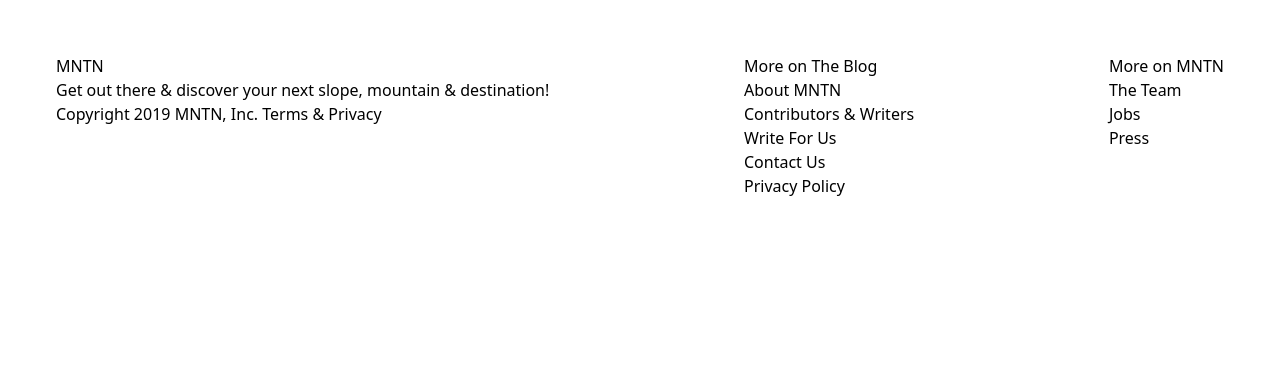
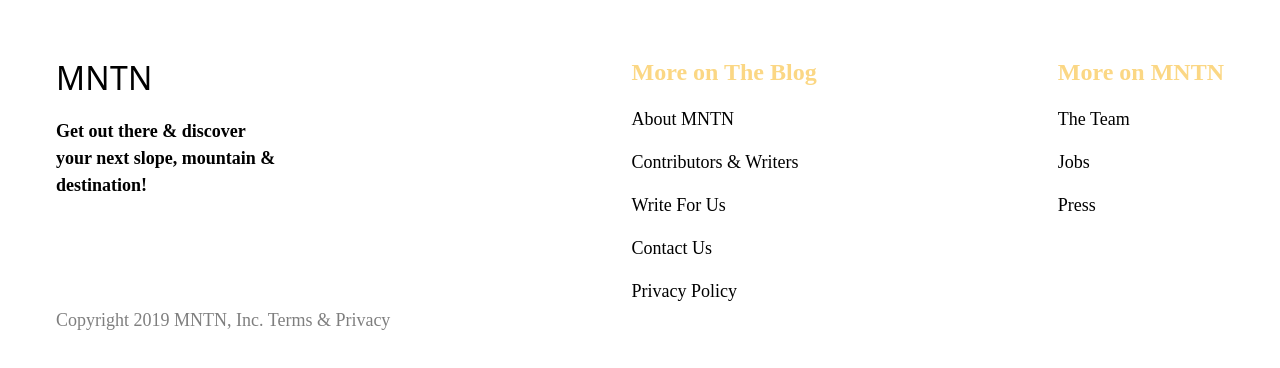
Before and after one commit to Ankita-singh-05/MNTN-Landing-Page, a React (Create React App) app: page / in a window 1280 px wide. Shown: the part 682-1050 px from the top of the page. Before the commit the page ends 936 px from the top, so only its background shows below. Built offline with nearby package versions, Linux system fonts and the light colour scheme.

Commit message:
Footer Component

```diff
--- a/src/components/footer/footer.component.js
+++ b/src/components/footer/footer.component.js
@@ -4,13 +4,22 @@
   return (
     <div className="flex justify-between m-14">
       <div>
-        <h1>MNTN</h1>
-        <p>Get out there & discover your next slope, mountain & destination!</p>
-        <p>Copyright 2019 MNTN, Inc. Terms & Privacy</p>
+        <h1 className="mb-4 font-[Chronicle Display] tracking-[0.01em] text-[32px]">MNTN</h1>
+        <div className="font-[Gilroy] text-[18px]">
+          <p className="w-56 font-bold">
+            Get out there & discover your next slope, mountain & destination!
+          </p>
+          <p className="mt-[6em] font-medium opacity-[0.5]">
+            Copyright 2019 MNTN, Inc. Terms & Privacy
+          </p>
+        </div>
       </div>
-      <div>
-        More on The Blog
-        <div className="list-none">
+
+      <div className="font-[Gilroy]">
+        <h1 className="text-[#FBD784] mb-4 font-bold text-[24px]">
+          More on The Blog
+        </h1>
+        <div className="list-none text-[18px] space-y-4 font-medium">
           <li>About MNTN</li>
           <li>Contributors & Writers</li>
           <li>Write For Us</li>
@@ -18,9 +27,12 @@
           <li>Privacy Policy</li>
         </div>
       </div>
-      <div className="">
-        More on MNTN
-        <div className="list-none">
+
+      <div className="font-[Gilroy]">
+        <h1 className="text-[#FBD784] mb-4 font-bold text-[24px]">
+          More on MNTN
+        </h1>
+        <div className="list-none text-[18px] space-y-4 font-medium">
           <li>The Team</li>
           <li>Jobs</li>
           <li>Press</li>
```
